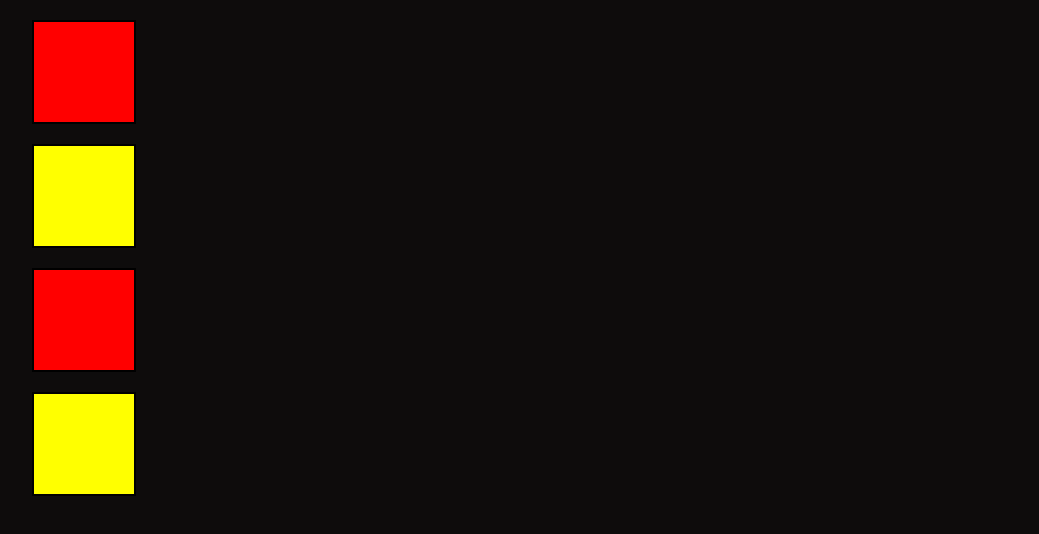
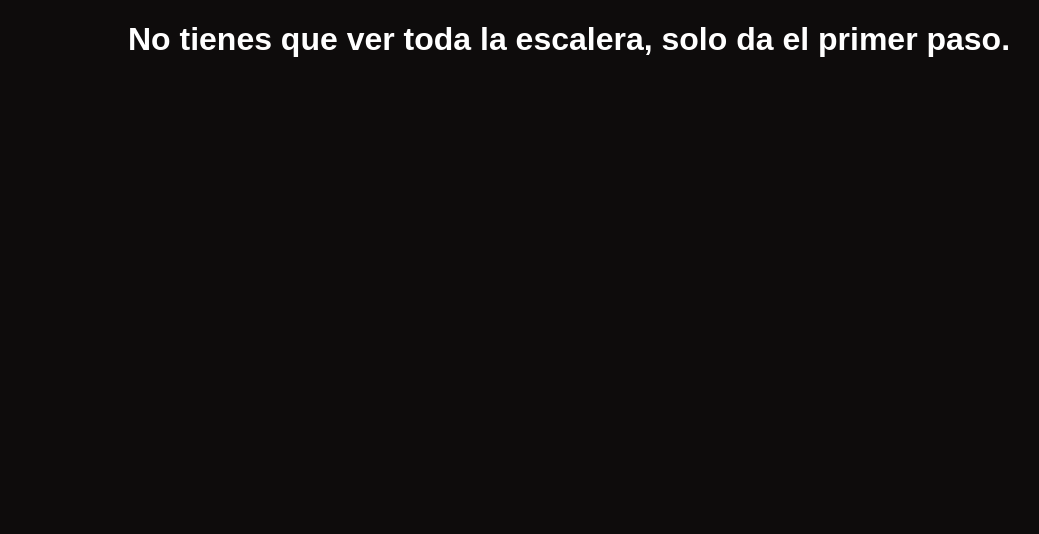
Before and after one commit to BrandonJafeth/Prueba, a website with bundled scripts: page index.html in a window 1280 px wide. Shown: the whole page, without its empty margins (71-1110 px from the left). Built offline with nearby package versions, Linux system fonts and the light colour scheme.

Commit message:
feat/ cambios

```diff
--- a/index.html
+++ b/index.html
@@ -9,15 +9,11 @@
     <title>Prueba</title>
 </head>
 <body>
-<div class="box" id="Red"></div>
-<div class="box" id="Yellow"></div>
-
-<div class="box" id="Red"></div>
-<div class="box" id="Yellow"></div>
-
+<h1 class="text">No tienes que ver toda la escalera, solo da el primer paso.</h1>
 </body>
 <script type="module" src="index.js"></script>
 <script src="https://cdnjs.cloudflare.com/ajax/libs/gsap/3.12.2/gsap.min.js"></script>
 <script type="module" src="index.js"></script>
 <script src="https://cdnjs.cloudflare.com/ajax/libs/gsap/3.12.2/gsap.min.js"></script>
+
 </html>
--- a/index.js
+++ b/index.js
@@ -1,23 +1,40 @@
 import { gsap } from "https://cdn.skypack.dev/gsap";
-
-console.log("GSAP is ready to use!");
+import { SplitText } from "https://cdn.skypack.dev/gsap/SplitText";
 
 
-
-let tl = gsap.timeline();
+gsap.registerPlugin(SplitText)
 
 
-tl.to("#Yellow", {
+const splitText = new SplitText(".text", {
+    type: "words"
+});
+
+
+gsap.from(splitText.words, {
     duration: 1,
-    repeat: -1,
-    x: 100,
-    rotation: 360,
-    yoyo: true,
-})
-tl.to("#Red", {
-    duration: 1,
-    repeat: -1,
-    x: 100,
-    rotation: 360,
-    yoyo: true,
-})
+    y: 10, // estado inicial
+    stagger : 0.1, // segundos entre cada palabra
+    autoAlpha: 0,
+    filter: "blur(10px)",
+});
+
+
+// let tl = gsap.timeline();
+
+
+// tl.to("#Yellow", {
+//     duration: 3,
+//     x: 900,
+//     y : -100,
+
+// })
+// tl.to("#Red", {
+//     duration: 3,
+//   x: 500,
+// })
+
+// tl.to("#Blue", {
+//     duration: 3,
+//     x: 900,
+
+// }, "<");
--- a/style.css
+++ b/style.css
@@ -2,30 +2,11 @@
 body {
     font-family: Arial, sans-serif;
     background-color: #0e0c0c;
-    color: #333;
+
 }
 
-.box{
-    width: 100px;
-    height: 100px;
-    background-color: green;
-    border: 2px solid black;
-    margin: 20px;
+h1 {
+    color: white;
+  text-wrap: balance;
+  text-align: center;
 }
-
-
-#Red {
-    background-color: red;
-}
-
-#Yellow {
-    background-color: yellow;
-}
-
-#Purple {
-    background-color: purple;
-}
-
-#Orange {
-    background-color: orange;
-}
```
